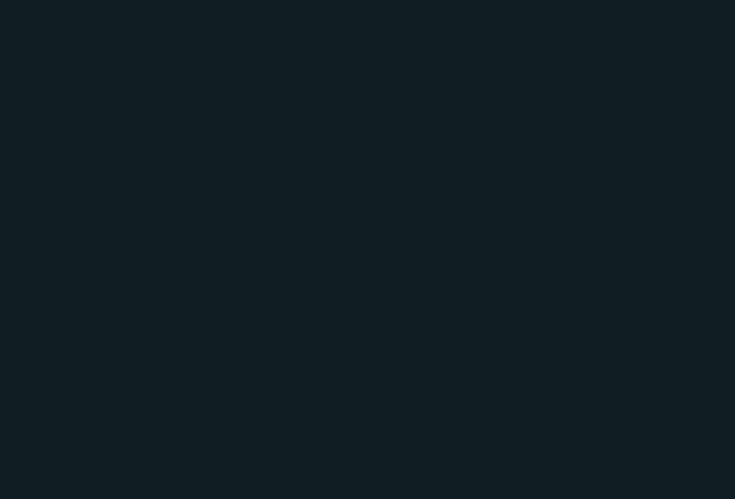
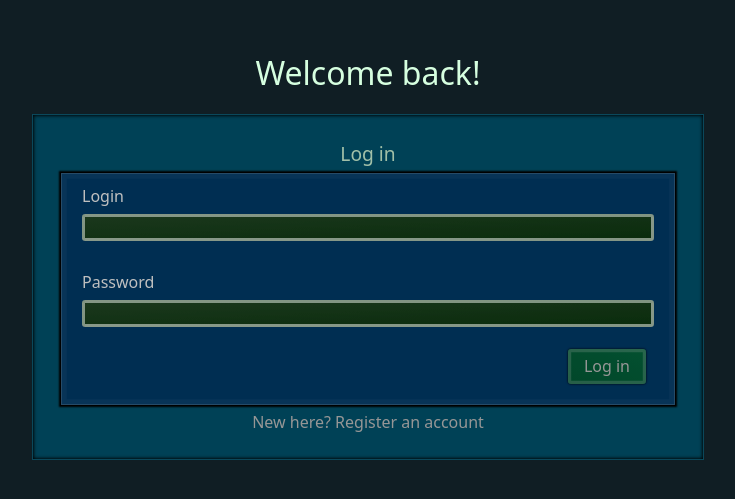
Before and after one commit to kw-00/the-tree, a React (Vite) app in the folder frontend/: page /login in a window 1280 px wide. Before the commit this address had no page. Shown: the part 153-652 px from the top of the page, without its empty margins (272-1007 px from the left). Built offline with nearby package versions, Linux system fonts and the light colour scheme.

Commit message:
Add AuthPage and create classes for global flex gaps

```diff
--- a/frontend/src/App.tsx
+++ b/frontend/src/App.tsx
@@ -7,6 +7,7 @@ import { QueryClient, QueryClientProvider } from '@tanstack/react-query'
 import { useState } from 'react'
 import Dashboard from "./app/pages/dashboard/Dashboard"
 import Settings from "./app/pages/settings/Settings.tsx"
+import AuthPage from "./app/pages/authentication/AuthPage.tsx"
 
 export default function App() {
   const [queryClient] = useState(() => new QueryClient())
@@ -15,6 +16,8 @@ export default function App() {
       <BrowserRouter>
         <Routes>
           <Route path="/" element={<Navigate to="/dashboard"/>} />
+          <Route path="/login" element={<AuthPage type="logIn"/>}/>
+          <Route path="/register" element={<AuthPage type="register"/>}/>
           <Route path="/dashboard" element={<Dashboard/>} />
           <Route path="/settings" element={<Settings/>}/>
         </Routes>
--- /dev/null
+++ b/frontend/src/app/pages/authentication/AuthPage.tsx
@@ -0,0 +1,64 @@
+import Label from "@/app/components/label/Label";
+import { Link } from "react-router-dom";
+
+
+const LogInForm = () => (
+    <>
+        <h2 className="heading-2 self-center">Log in</h2>
+        <form className="v-stack surface-elevated">
+            <fieldset className="v-stack gap-8 brightness-150">
+                <Label className="v-stack gap-2">
+                    Login
+                    <input className="input grow"></input>
+                </Label>
+
+                <Label className="v-stack gap-2">
+                    Password
+                    <input type="password" className="input grow"></input>
+                </Label>
+            </fieldset>
+            <div className="px-5 py-3 self-end">
+                <button className="button-primary self-end"onClick={e => e.preventDefault()}>Log in</button>
+            </div>
+        </form>
+        <span className="self-center">New here? <Link to="/register" className="link">Register an account</Link></span>
+    </>
+)
+
+const RegisterForm = () => (
+    <>
+        <h2 className="heading-2 self-center">Register an account</h2>
+        <form className="v-stack surface-elevated">
+            <fieldset className="v-stack gap-sm brightness-150">
+                <Label className="v-stack gap-sm">
+                    Login
+                    <input className="input grow"></input>
+                </Label>
+
+                <Label className="v-stack gap-sm">
+                    Password
+                    <input type="password" className="input grow"></input>
+                </Label>
+            </fieldset>
+            <div className="px-5 py-3 self-end">
+                <button className="button-primary"onClick={e => e.preventDefault()}>Register account</button>
+            </div>
+        </form>
+        <span className="self-center pt-4">Already registered? <Link to="/login" className="link">Log in</Link></span>
+    </>
+)
+
+
+
+export default function AuthPage({type}: {type: "logIn" | "register"}) {
+    return (
+        <div className="v-stack h-svh w-svw justify-center items-center">
+            <h1 className="heading-1" style={{fontSize: "2rem"}}>{type === "logIn" ? "Welcome back!" : "Welcome!"}</h1>
+            <div className="v-stack w-2xl surface-sunken brightness-75">
+                <div className="v-stack p-5 gap-2">
+                    {type === "logIn" ? <LogInForm/> : <RegisterForm/>}
+                </div>
+            </div>
+        </div>
+    )
+}
--- a/frontend/src/app/pages/dashboard/sections/chatrooms-section/ChatroomsSection.tsx
+++ b/frontend/src/app/pages/dashboard/sections/chatrooms-section/ChatroomsSection.tsx
@@ -16,7 +16,7 @@ export default function ChatroomsSection({className, ...rest}: React.HTMLAttribu
 
     return (
         <div className={`v-stack ${className ?? ""}`} {...rest}>
-            <div className="v-stack surface-elevated gap-1">
+            <div className="v-stack surface-elevated gap-xs">
                 <span className="heading-3">Chatrooms</span>
                 {/* Search Bar */}
                 <form onSubmit={e => e.preventDefault()} className="flex">
--- a/frontend/src/app/pages/dashboard/sections/friends-section/FriendsSection.tsx
+++ b/frontend/src/app/pages/dashboard/sections/friends-section/FriendsSection.tsx
@@ -13,7 +13,7 @@ export default function FriendsSection({className, ...rest}: React.HTMLAttribute
 
     return (
         <div className={`v-stack ${className ?? ""}`} {...rest}>
-            <div className="v-stack surface-elevated gap-1">
+            <div className="v-stack surface-elevated gap-xs">
                 <span className="heading-3">Friends</span>
                 {/* Search Bar */}
                 <form onSubmit={e => e.preventDefault()} className="flex">
--- a/frontend/src/app/pages/dashboard/sections/friendship-codes-section/FriendshipCodesSection.tsx
+++ b/frontend/src/app/pages/dashboard/sections/friendship-codes-section/FriendshipCodesSection.tsx
@@ -17,7 +17,7 @@ export default function FriendshipCodesSection({className, ...rest}: React.HTMLA
 
     return (
         <div className={`v-stack ${className ?? ""}`} {...rest}>
-            <div className="surface-elevated flex flex-col gap-1">
+            <div className="surface-elevated flex flex-col gap-xs">
                 <span className="heading-3">Friendship codes</span>
                 {/* Search Bar */}
                 <form onSubmit={e => e.preventDefault()} className="flex">
--- a/frontend/src/app/pages/dashboard/sections/header/Header.tsx
+++ b/frontend/src/app/pages/dashboard/sections/header/Header.tsx
@@ -1,7 +1,7 @@
 
 import { useTheme } from "@/app/theme/theme"
 import { useDashboardState } from "../../DashboardState"
-import { Link } from "react-router-dom"
+import { Link, useNavigate } from "react-router-dom"
 
 
 
@@ -35,6 +35,8 @@ export default function Header({className, ...rest}: Omit<React.HTMLAttributes<H
         }
     }
 
+    const navigate = useNavigate()
+
     return (
         <div className={`h-stack justify-between surface-base gap-2 ${className ?? ""}`} {...rest}>
             <div className="h-stack justify-start flex-wrap gap-2">
@@ -61,7 +63,10 @@ export default function Header({className, ...rest}: Omit<React.HTMLAttributes<H
                     {`${theme[0].toUpperCase()}${theme.substring(1)} mode`}
                 </button>
                 <Link to="/settings" className="button-ghost">Settings</Link>
-                <button className="button-danger">Log out</button>
+                <button onClick={e => {
+                    e.preventDefault()
+                    navigate("/login")
+                }} className="button-danger">Log out</button>
             </div>
         </div>
     )
--- a/frontend/src/app/pages/settings/sections/ChangeLoginSection.tsx
+++ b/frontend/src/app/pages/settings/sections/ChangeLoginSection.tsx
@@ -7,14 +7,14 @@ import Label from "@/app/components/label/Label";
 
 export default function ChangeLoginSection() {
     return (
-        <form className="v-stack surface-elevated gap-2">
+        <form className="v-stack surface-elevated gap-sm">
             <h2 className="heading-2">Change login</h2>
-            <fieldset className="v-stack gap-4">
-                <Label className="v-stack gap-2">
+            <fieldset className="v-stack gap-lg">
+                <Label className="v-stack gap-sm">
                     New login
                     <input className="input"/>
                 </Label>
-                <Label className="v-stack gap-2">
+                <Label className="v-stack gap-sm">
                     Password
                     <input type="password" className="input"/>
                 </Label>
--- a/frontend/src/app/pages/settings/sections/ChangePasswordSection.tsx
+++ b/frontend/src/app/pages/settings/sections/ChangePasswordSection.tsx
@@ -7,18 +7,18 @@ import Label from "@/app/components/label/Label";
 
 export default function ChangePasswordSection() {
     return (
-        <form className="v-stack surface-elevated gap-2">
+        <form className="v-stack surface-elevated gap-sm">
             <h2 className="heading-2">Change password</h2>
-            <fieldset className="v-stack gap-4">
-                <Label className="v-stack gap-2">
+            <fieldset className="v-stack gap-lg">
+                <Label className="v-stack gap-sm">
                     Old password
                     <input type="password" className="input"/>
                 </Label>
-                <Label className="v-stack gap-2">
+                <Label className="v-stack gap-sm">
                     New password
                     <input type="password" className="input"/>
                 </Label>
-                <Label className="v-stack gap-2">
+                <Label className="v-stack gap-sm">
                     Confirm new password
                     <input type="password" className="input"/>
                 </Label>
--- a/frontend/src/app/theme/themes/dark.css
+++ b/frontend/src/app/theme/themes/dark.css
@@ -1,6 +1,12 @@
 
 /* Components */
 #root {
+    --spacing-xs: 0.25rem;
+    --spacing-sm: 0.5rem;
+    --spacing-md: 0.75rem;
+    --spacing-lg: 1rem;
+    --spacing-xl: 1.5rem;
+
     --surface-radius: 0;
     --surface-padding: 0.5rem;
 
```
Also changed, not shown: frontend/src/app/theme/base.css (+63 -11 lines), frontend/src/app/layout/layout.css (line endings or trailing spaces).
